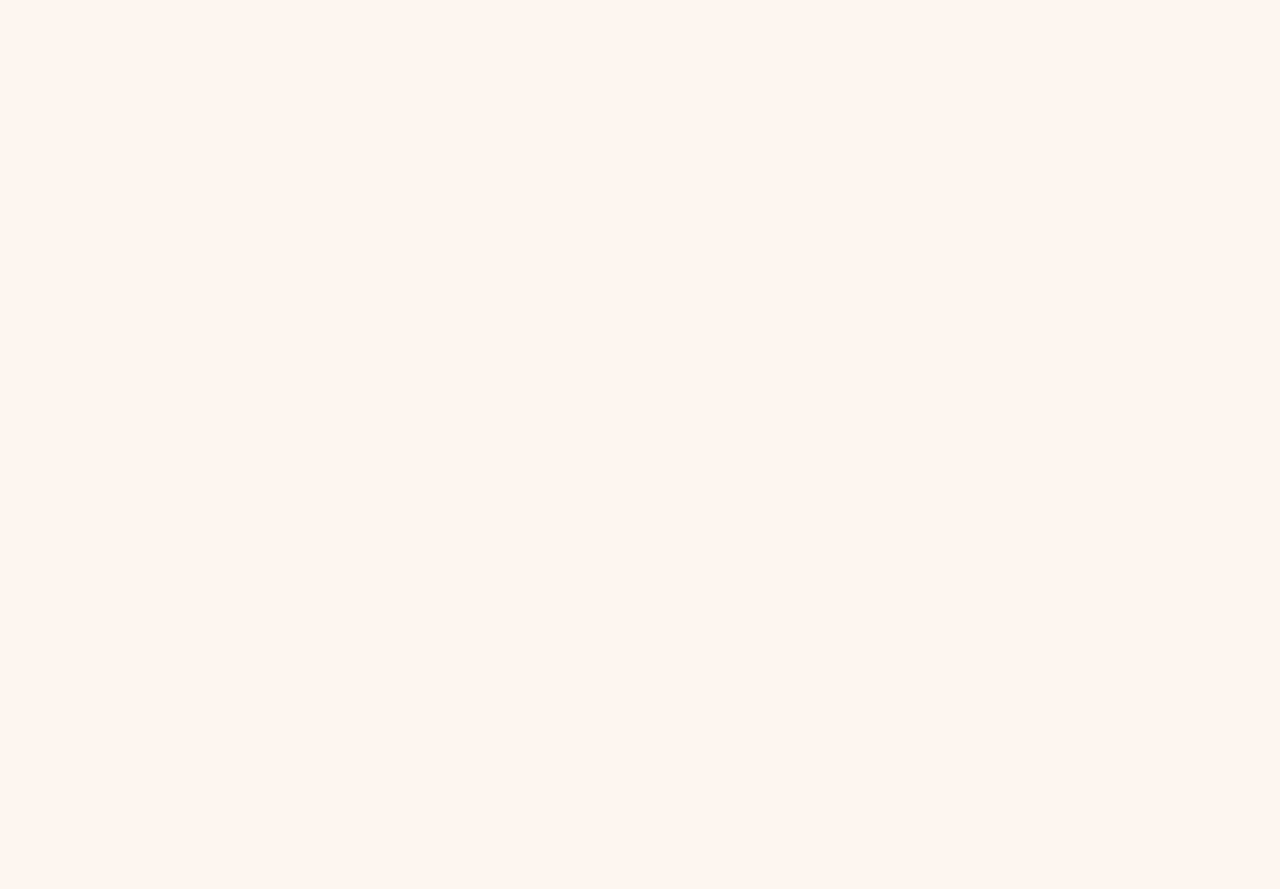
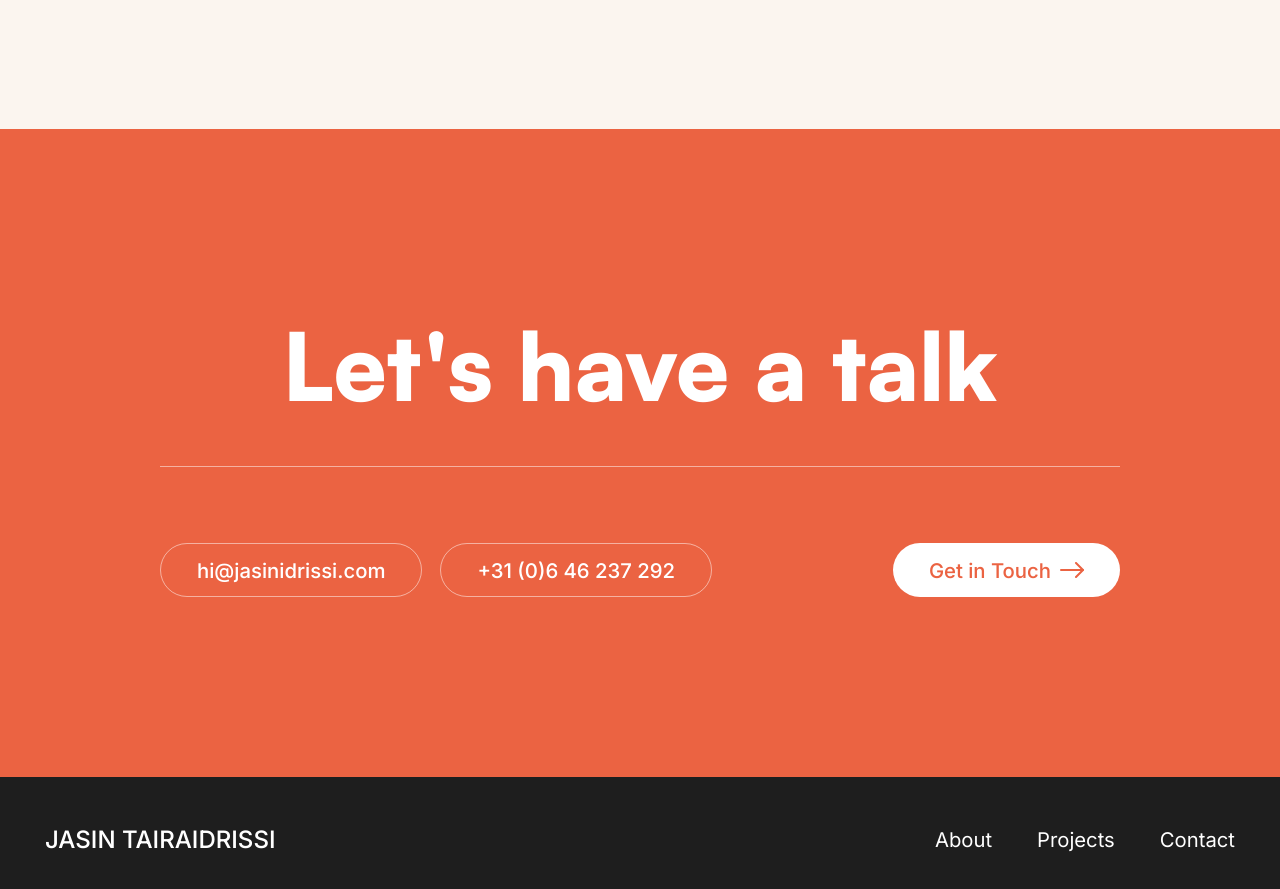
Before and after one commit to jasin1/portfolio-2024, a React (Vite) app: page / in a window 1280 px wide. Shown: the part 3520-4409 px from the top of the page. Before the commit the page ends 3649 px from the top, so only its background shows below. Built offline with nearby package versions, Linux system fonts and the light colour scheme.

Commit message:
Finalizing homepage

```diff
--- a/src/components/Button/Button.css
+++ b/src/components/Button/Button.css
@@ -61,10 +61,22 @@
   border: 1px solid var(--btn-border-color);
 }
 
+.btn-outline-white{
+  --btn-bg-color: transparent;
+  --btn-text-color: var(--color-white);
+  --btn-border-color: var(--color-btn-dark-border);
+  border: 1px solid var(--color-white-transparent);
+}
+
 .btn-outline:hover {
   --btn-bg-color: var(--color-highlight);
   --btn-text-color: var(--color-white);
   --btn-border-color: var(--color-highlight);
+}
+
+.btn-outline-white:hover{
+  --btn-bg-color: var(--color-black);
+  border: 1px solid var(--color-black);
 }
 
 .btn {
--- a/src/components/CallToAction/CallToAction.css
+++ b/src/components/CallToAction/CallToAction.css
@@ -0,0 +1,28 @@
+.cta-wrapper{
+  color: var(--color-white);
+  background-color: var(--color-highlight);
+  padding: 10rem 0;
+  display: flex;
+  align-items: center;
+  justify-content: center;
+}
+
+.cta-content{
+  display: flex;
+  flex-direction: column;
+  align-items: center;
+  width: 100%;
+  max-width: 960px;
+  gap: 2rem;
+}
+
+.btn-wrapper{
+  display: flex;
+  justify-content: space-between;
+  width: 100%;
+}
+
+.btn-pair{
+  display: flex;
+  gap: 1rem;
+}
--- a/src/components/CallToAction/CallToAction.jsx
+++ b/src/components/CallToAction/CallToAction.jsx
@@ -1,9 +1,25 @@
-import "./CallToAction.css"
+import "./CallToAction.css";
+import Button from "../../components/Button/Button.jsx";
 
-function CallToAction(){
-  return(
-    <div></div>
-  )
+function CallToAction() {
+  return (
+    <div className="cta-wrapper">
+      <div className="cta-content">
+        <h2 className="large-size">Let&apos;s have a talk</h2>
+        <div className="divider divider-white"></div>
+        <div className="btn-wrapper">
+          <div className="btn-pair">
+            <Button variant="outline-white">hi@jasinidrissi.com</Button>
+            <Button variant="outline-white">+31 (0)6 46 237 292</Button>
+          </div>
+          <Button
+          variant="white-orange"
+          hasArrow={true}
+          >Get in Touch</Button>
+        </div>
+      </div>
+    </div>
+  );
 }
 
 export default CallToAction;
--- /dev/null
+++ b/src/components/Footer/Footer.css
@@ -0,0 +1,13 @@
+.Footer-nav{
+  background-color: var(--color-black);
+  color: var(--color-white);
+  padding: 2.5rem;
+  width: 100%;
+  max-width: 1440px;
+}
+
+.Footer-nav p{
+  font-size: 24px;
+  font-weight: var(--font-weight-medium);
+  text-transform: uppercase;
+}
--- /dev/null
+++ b/src/components/Footer/Footer.jsx
@@ -0,0 +1,33 @@
+import "./Footer.css";
+import { NavLink } from "react-router-dom";
+
+function Footer() {
+  return (
+    <nav className="Footer-nav">
+      <NavLink to="/" className="nav-link color-white">
+        <p>Jasin TairaIdrissi</p>
+      </NavLink>
+      <div className="nav-links-wrapper">
+        <ul className="nav-links">
+          <li>
+            <NavLink to="/About" className="nav-link color-white">
+              About
+            </NavLink>
+          </li>
+          <li>
+            <NavLink to="/Projects" className="nav-link color-white">
+              Projects
+            </NavLink>
+          </li>
+          <li>
+            <NavLink to="/Contact" className="nav-link color-white">
+              Contact
+            </NavLink>
+          </li>
+        </ul>
+      </div>
+    </nav>
+  );
+}
+
+export default Footer;
--- a/src/components/Header/Header.css
+++ b/src/components/Header/Header.css
@@ -1,9 +1,5 @@
 
-nav{
-  display: flex;
-  justify-content: space-between;
-  align-items: center;
-}
+
 
 .logo-wrapper{
   display: flex;
--- a/src/index.css
+++ b/src/index.css
@@ -23,6 +23,7 @@
   --font-size-small: 0.875rem;
 
   /* Headings */
+  --font-size-large: 5.2rem;
   --font-size-h1: 6.5rem;   /* 120px */
   --font-size-h2: 3.5rem;   /* 56px */
   --font-size-h3: 2.916rem; /* 46.67px (following the 1.2 ratio) */
@@ -40,6 +41,7 @@
   --color-btn-border: #E7E5E2;
   --color-btn-dark-border: #ACACAC;
   --color-divider: #BEBEBE;
+  --color-white-transparent: rgba(255, 255, 255, 0.5);
 
   /* background-color: var(--color-background); */
 
@@ -77,6 +79,12 @@ section{
   margin-bottom: 7.5rem;
 }
 
+nav{
+  display: flex;
+  justify-content: space-between;
+  align-items: center;
+}
+
 h1, h2, h3, h4, h5 {
   font-family: var(--font-heading);
   font-weight: var(--font-weight-black);
@@ -87,6 +95,14 @@ h1, h2, h3, h4, h5 {
 h1{
   font-size: var(--font-size-h1);
   margin-bottom: 2rem;
+}
+
+.h1-size{
+  font-size: var(--font-size-h1);
+}
+
+.large-size{
+  font-size: var(--font-size-large);
 }
 
 h2{
@@ -129,6 +145,9 @@ li{
   display: block;
 }
 
+.color-white{
+  color: var(--color-white);
+}
 
 
 .container{
@@ -156,3 +175,14 @@ li{
   border-bottom: 1px solid var(--color-divider);
   padding: 7.5rem 0;
 }
+
+.divider{
+  height: 1px;
+  width: 100%;
+  background-color: var(--color-dark-grey);
+}
+
+.divider-white{
+  background-color: var(--color-white-transparent);
+  margin-bottom: 40px;
+}
--- a/src/pages/Home/Home.jsx
+++ b/src/pages/Home/Home.jsx
@@ -2,6 +2,8 @@ import "./Home.css";
 import Header from "../../components/Header/Header.jsx";
 import Button from "../../components/Button/Button.jsx";
 import ThumbNail from "../../components/ProjectThumbnail/ProjectThumbnail.jsx";
+import Footer from "../../components/Footer/Footer.jsx";
+import CallToAction from "../../components/CallToAction/CallToAction.jsx";
 import placeHolderImg from "../../assets/placeHolderImg.jpg";
 
 function Home() {
@@ -90,6 +92,8 @@ function Home() {
             ></ThumbNail>
           </section>
         </div>
+        <CallToAction></CallToAction>
+        <Footer></Footer>
       </article>
     </main>
   );
```
